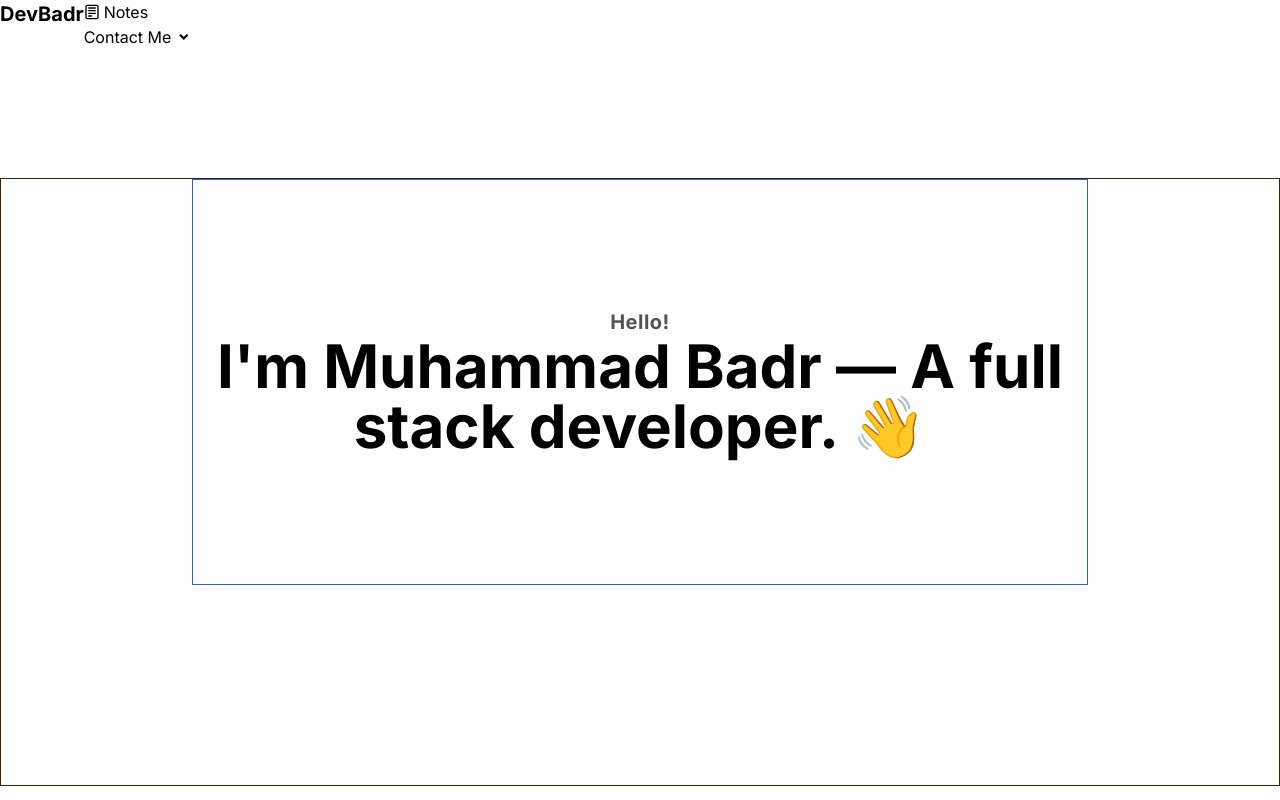
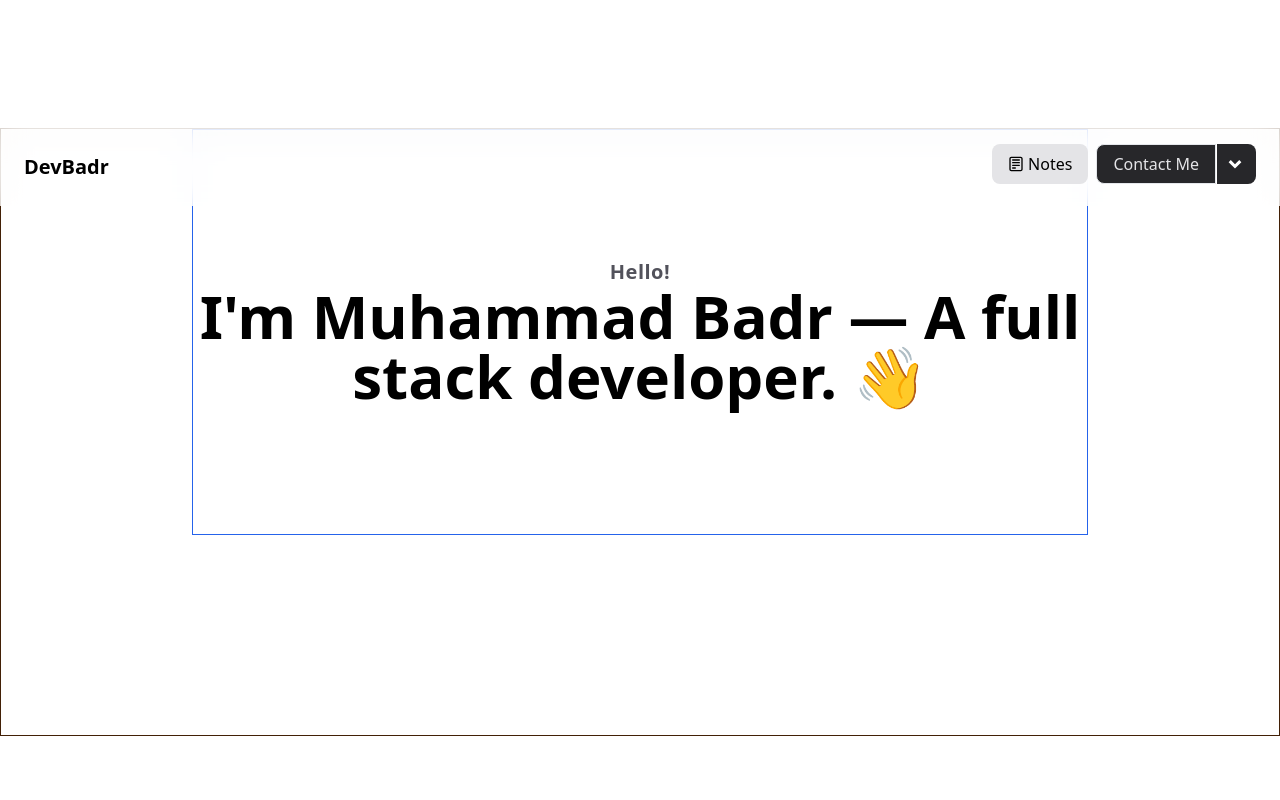
Before and after one commit to 0xmbadr/portfolio, a Next.js app: page / in a window 1280 px wide. Built offline with nearby package versions, Linux system fonts and the light colour scheme.

Commit message:
add final touch to navbar

```diff
--- a/app/components/NavBar.tsx
+++ b/app/components/NavBar.tsx
@@ -4,14 +4,18 @@ import NavNavigator from './NavNavigator';
 
 const NavBar = () => {
   return (
-    <nav className="flex">
+    <nav className="container mx-auto fixed flex flex-col items-center justify-between gap-2 px-6 py-4 md:flex-row bg-white/75 backdrop-blur-lg">
       <Link href="/">
         <h1 className="text-xl font-bold cursor-pointer">DevBadr</h1>
       </Link>
-      <div>
+      <div className="flex items-stretch">
         <NavNavigator />
-        <div className="flex items-center">
-          <button>Contact Me</button>
+        <div className="flex items-stretch">
+          <button
+            type="button"
+            className="h-10 border border-blue px-4 rounded-l-lg bg-zinc-800 text-zinc-200 hover:bg-zinc-600 whitespace-nowrap">
+            Contact Me
+          </button>
           <NavDropDown />
         </div>
       </div>
--- a/app/components/NavDropDown.tsx
+++ b/app/components/NavDropDown.tsx
@@ -10,24 +10,42 @@ import {
 import { MdOutlineEmail } from 'react-icons/md';
 const NavDropDown = () => {
   return (
-    <Menu>
-      <Menu.Button>
-        <RiArrowDropDownLine size={'1.6rem'} />
+    <Menu as="div" className="relative inline-block text-left">
+      <Menu.Button className="h-10 leading-none text-white border-l border-white rounded-r-lg bg-zinc-800 hover:bg-zinc-600 aspect-square">
+        <RiArrowDropDownLine className="w-9 h-9" />
       </Menu.Button>
-      <Menu.Items as="div">
-        <Menu.Item as="a" href="" target="_blank">
+      <Menu.Items
+        as="div"
+        className="absolute right-0 top-12 bg-zinc-800 text-white">
+        <Menu.Item
+          as="a"
+          href=""
+          target="_blank"
+          className="flex items-center gap-2 px-4 py-2 space-x-2 border-b whitespace-nowrap text-zinc-100 hover:bg-zinc-600">
           <SlSocialTwitter />
           <p>Twitter</p>
         </Menu.Item>
-        <Menu.Item as="a" href="" target="_blank">
+        <Menu.Item
+          as="a"
+          href=""
+          target="_blank"
+          className="flex items-center gap-2 px-4 py-2 space-x-2 border-b whitespace-nowrap text-zinc-100 hover:bg-zinc-600">
           <SlSocialLinkedin />
           <p>LinkedIn</p>
         </Menu.Item>
-        <Menu.Item as="a" href="" target="_blank">
+        <Menu.Item
+          as="a"
+          href=""
+          target="_blank"
+          className="flex items-center gap-2 px-4 py-2 space-x-2 border-b whitespace-nowrap text-zinc-100 hover:bg-zinc-600">
           <SlSocialGithub />
           <p>Github</p>
         </Menu.Item>
-        <Menu.Item as="a" href="" target="_blank">
+        <Menu.Item
+          as="a"
+          href=""
+          target="_blank"
+          className="flex items-center gap-2 px-4 py-2 space-x-2 border-b whitespace-nowrap text-zinc-100 hover:bg-zinc-600">
           <MdOutlineEmail />
           <p>Email</p>
         </Menu.Item>
--- a/app/components/NavNavigator.tsx
+++ b/app/components/NavNavigator.tsx
@@ -12,15 +12,15 @@ const NavNavigator = () => {
     <>
       {pathname !== '/' && (
         <Link href="/">
-          <div className="flex items-center">
-            <AiOutlineHome />
+          <div className="flex items-center px-4 mr-2 h-10 bg-zinc-200 hover:bg-zinc-300 rounded-lg">
+            <AiOutlineHome size={'1.3rem'} />
           </div>
         </Link>
       )}
 
       {pathname !== '/notes' && (
         <Link href="/notes">
-          <div className="flex items-center gap-1">
+          <div className="flex items-center h-10 gap-1 px-4 mr-2 bg-zinc-200 hover:bg-zinc-300 rounded-lg">
             <CgNotes />
             <span>Notes</span>
           </div>
--- a/app/layout.tsx
+++ b/app/layout.tsx
@@ -1,8 +1,5 @@
 import './globals.css';
-import { Inter } from 'next/font/google';
 import NavBar from './components/NavBar';
-
-const inter = Inter({ subsets: ['latin'] });
 
 export const metadata = {
   title: 'devBadr 👋',
@@ -16,7 +13,7 @@ export default function RootLayout({
 }) {
   return (
     <html lang="en">
-      <body className={inter.className}>
+      <body className="container mx-auto">
         <NavBar />
         {children}
       </body>
```
